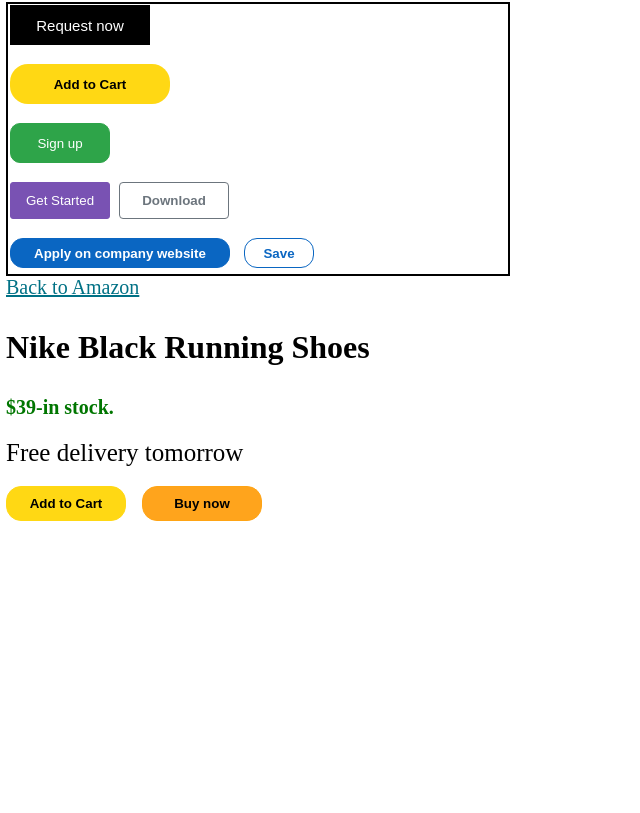
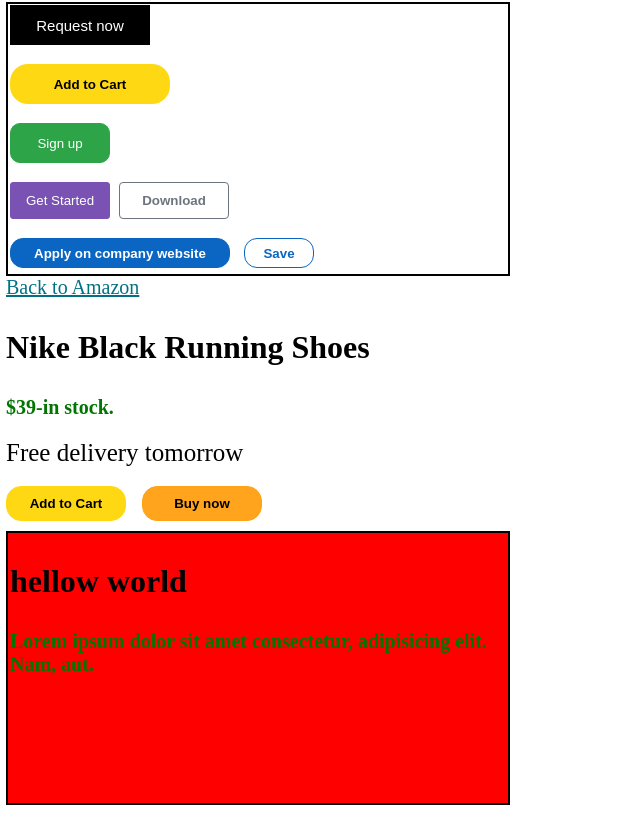
Before and after one commit to shaharia25/my-button-repo, a plain HTML site: page index.html in a window 1280 px wide. Shown: the whole page, without its empty margins (0-640 px from the left). Drawn offline with Linux system fonts and the light colour scheme.

Commit message:
add the div on git hub

```diff
--- a/giybutton.css
+++ b/giybutton.css
@@ -113,3 +113,7 @@ span{
     font-weight: bold;
 
 }
+.div1{
+    background-color: red;
+    margin-top: 10px;
+}
--- a/index.html
+++ b/index.html
@@ -39,6 +39,12 @@
     <button class="buy-now"> Buy now</button>
 
 
+    <div class="div1">
+        <h1> hellow world</h1>
+        <p> Lorem ipsum dolor sit amet consectetur, adipisicing elit. Nam, aut.</p>
+    </div>
+
+
 
 </body>
 </html>
```
